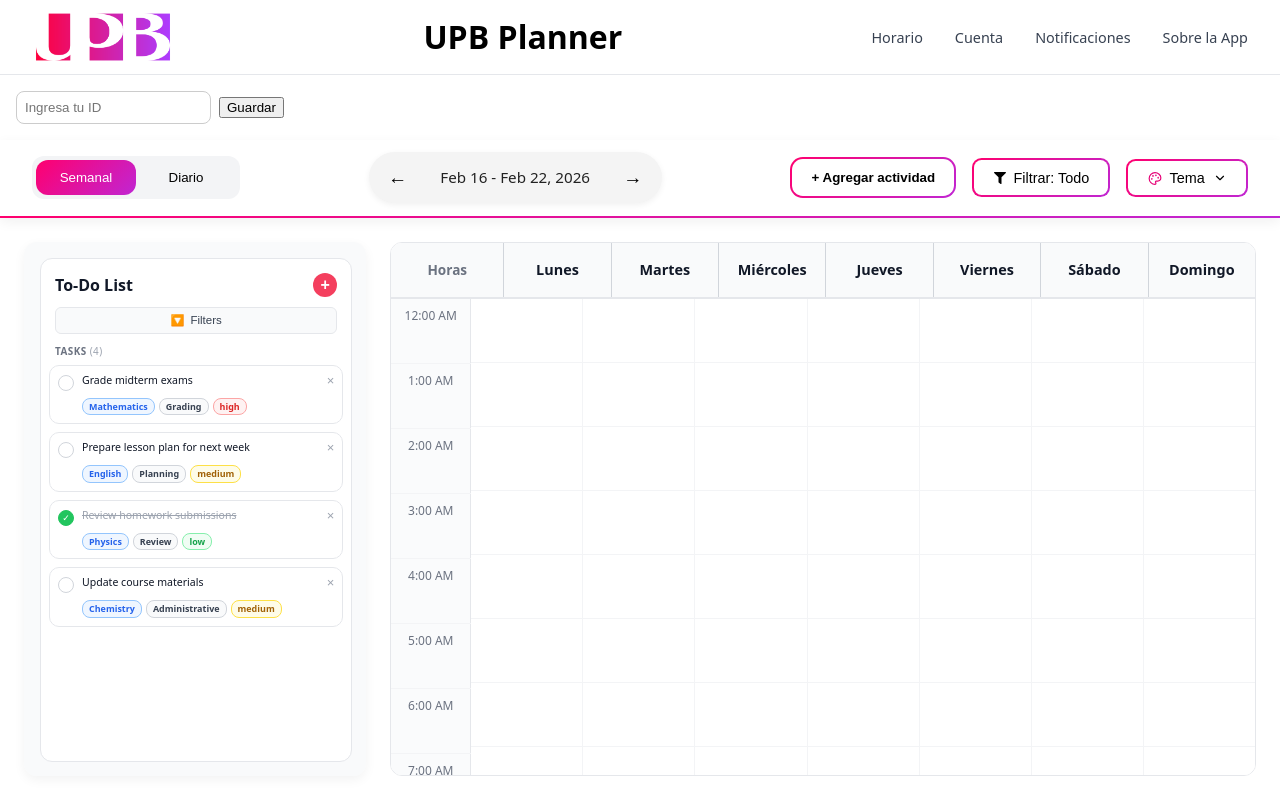
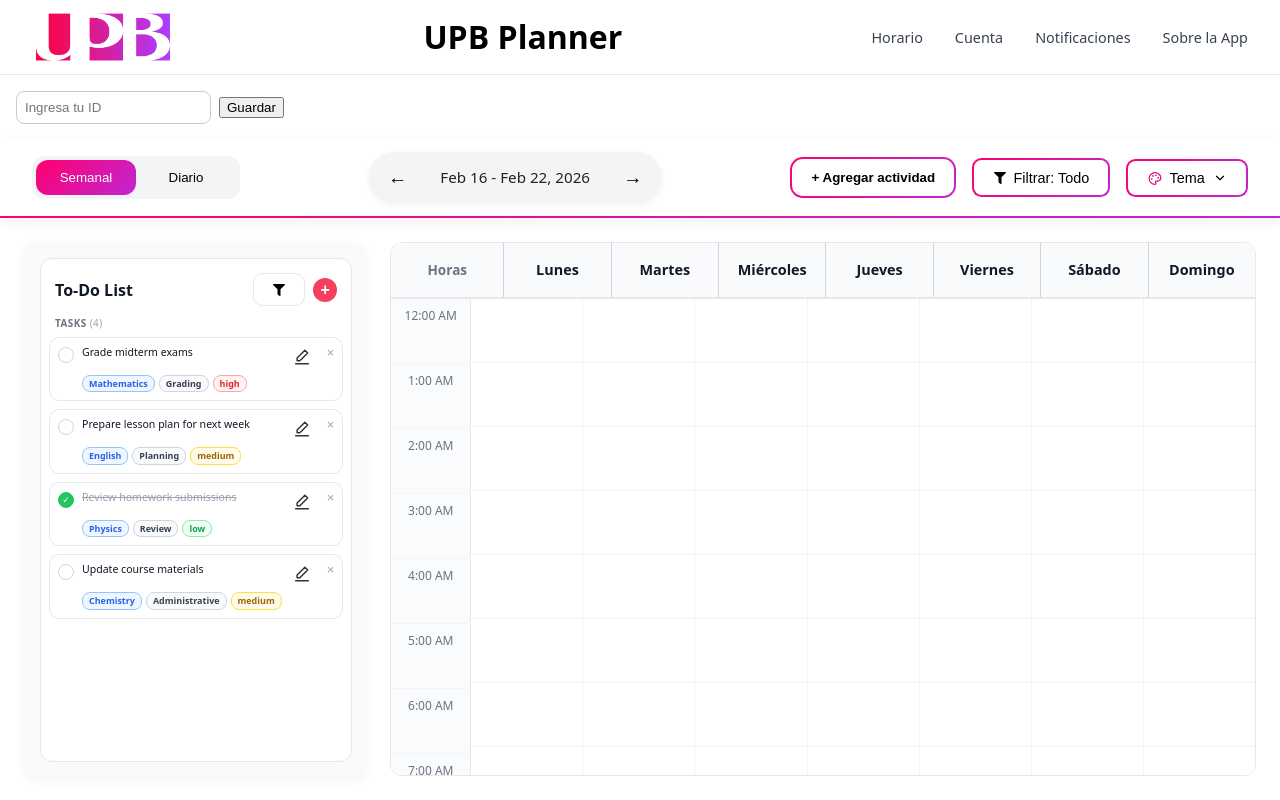
Before and after one commit to Lu2ky/Web, a React (Vite) app: page / in a window 1280 px wide. Built offline with nearby package versions, Linux system fonts and the light colour scheme.

Commit message:
feature : diseños de diferentes botones , y
nuevos botones hechos : filtro del todo list , ediciones y  un overlay

```diff
--- a/src/components/04-ToDoList.jsx
+++ b/src/components/04-ToDoList.jsx
@@ -1,5 +1,7 @@
 import { useState } from "react";
 import "../styles/ToDoList.css";
+import EditButton from "./EditButton";
+import ToDoFilterButton from "./ToDoFilterButton";
 
 const initialTasks = [
     {
@@ -59,17 +61,21 @@ function ToDoList() {
         setTasks((prev) => prev.filter((task) => task.id !== id));
     };
 
+    const editTask = (id) => {
+        // Placeholder: abrir modal o formulario de edición.
+        // Actualmente solo hace log para integrarlo visualmente.
+        console.log('Edit task', id);
+    };
+
     return (
         <div className="todolist-panel">
             <div className="todolist-header">
                 <h2 className="todolist-title">To-Do List</h2>
-                <button className="todolist-add-btn" title="Add task">+</button>
+                <div className="todolist-header-actions">
+                    <ToDoFilterButton onClick={() => console.log('Filters clicked')} />
+                    <button className="todolist-add-btn" title="Add task">+</button>
+                </div>
             </div>
-
-            <button className="todolist-filters-btn">
-                <span className="todolist-filters-icon">🔽</span>
-                Filters
-            </button>
 
             <div className="todolist-section-label">
                 TASKS <span className="todolist-task-count">({tasks.length})</span>
@@ -88,10 +94,13 @@ function ToDoList() {
                                 aria-label={task.completed ? "Mark as incomplete" : "Mark as complete"}
                             />
                             <span className="todolist-task-name">{task.name}</span>
+                                                        <EditButton onClick={() => editTask(task.id)} />
+
                             <button
                                 className="todolist-task-delete"
                                 onClick={() => deleteTask(task.id)}
                                 aria-label="Delete task"
+                                title="Eliminar"
                             >
                                 ×
                             </button>
--- /dev/null
+++ b/src/components/EditButton.jsx
@@ -0,0 +1,19 @@
+import React from 'react'
+import '../styles/EditButton.css'
+
+export default function EditButton({ onClick, title = 'Editar', className = '' }) {
+  return (
+    <button
+      className={`edit-button ${className}`.trim()}
+      onClick={onClick}
+      title={title}
+      aria-label="Edit task"
+      type="button"
+    >
+      <svg width="48" height="48" viewBox="0 0 48 48" fill="none" xmlns="http://www.w3.org/2000/svg" aria-hidden="true">
+        <path d="M7 42H41" stroke="#333333" stroke-width="4" stroke-linecap="round" stroke-linejoin="round"/>
+        <path d="M11 26.7199V34H18.3172L39 13.3081L31.6919 6L11 26.7199Z" stroke="#333333" stroke-width="4" stroke-linejoin="round"/>
+      </svg>
+    </button>
+  )
+}
--- /dev/null
+++ b/src/components/ToDoFilterButton.jsx
@@ -0,0 +1,15 @@
+import React from 'react';
+import { FaFilter } from "react-icons/fa";
+import "../styles/ToDoFilterButton.css";
+
+export default function ToDoFilterButton({ onClick }) {
+    return (
+        <button
+            className="todo-filter-button"
+            onClick={onClick}
+            title="Filtrar"
+        >
+            <FaFilter className="todo-filter-icon" />
+        </button>
+    );
+}
--- /dev/null
+++ b/src/styles/EditButton.css
@@ -0,0 +1,21 @@
+.edit-button {
+  background: none;
+  border: none;
+  color: #6b7280;
+  display: inline-flex;
+  align-items: center;
+  justify-content: center;
+  padding: 2px;
+  margin-right: 6px;
+  cursor: pointer;
+}
+
+.edit-button svg {
+  display: block;
+  width: 18px;
+  height: 18px;
+}
+
+.edit-button:hover {
+  color: #111827;
+}
--- /dev/null
+++ b/src/styles/ToDoFilterButton.css
@@ -0,0 +1,41 @@
+/* Botón Principal */
+
+.todo-filter-button {
+    display: flex;
+    align-items: center;
+    gap: 8px;
+    padding: 0.6rem 1.2rem;
+    font-size: 0.9rem;
+    font-weight: 500;
+    background: white;
+    border-radius: 0.6rem;
+    cursor: pointer;
+    transition: all 0.3s ease;
+    color: #000000;
+    font-family: system-ui, -apple-system, sans-serif;
+    border: 1px solid #e5e7eb;
+
+    /* Sin margen para el contexto de header */
+    margin: 0;
+    width: auto;
+}
+
+.todo-filter-icon {
+    font-size: 12px;
+    color: inherit;
+}
+
+/* Hover */
+.todo-filter-button:hover {
+    background: linear-gradient(135deg, #ff006e, #c026d3);
+    color: white;
+    box-shadow: 0 6px 18px rgba(192, 38, 211, 0.3);
+}
+
+/* Estado activo */
+.todo-filter-button:active,
+.todo-filter-button:focus {
+    background: linear-gradient(135deg, #ff006e, #c026d3);
+    color: white;
+    transform: scale(0.97);
+}
--- a/src/styles/ToDoList.css
+++ b/src/styles/ToDoList.css
@@ -23,6 +23,12 @@
     align-items: center;
     justify-content: space-between;
     padding: 14px 14px 10px;
+}
+
+.todolist-header-actions {
+    display: flex;
+    gap: 8px;
+    align-items: center;
 }
 
 .todolist-title {
@@ -158,6 +164,8 @@
     line-height: 1;
 }
 
+
+
 .todolist-task-tags {
     display: flex;
     flex-wrap: wrap;
```
Also changed, not shown: src/components/confirmacionMessage.jsx (added, +89 -0 lines), src/styles/ConfirmMessage.css (added, +35 -0 lines).
